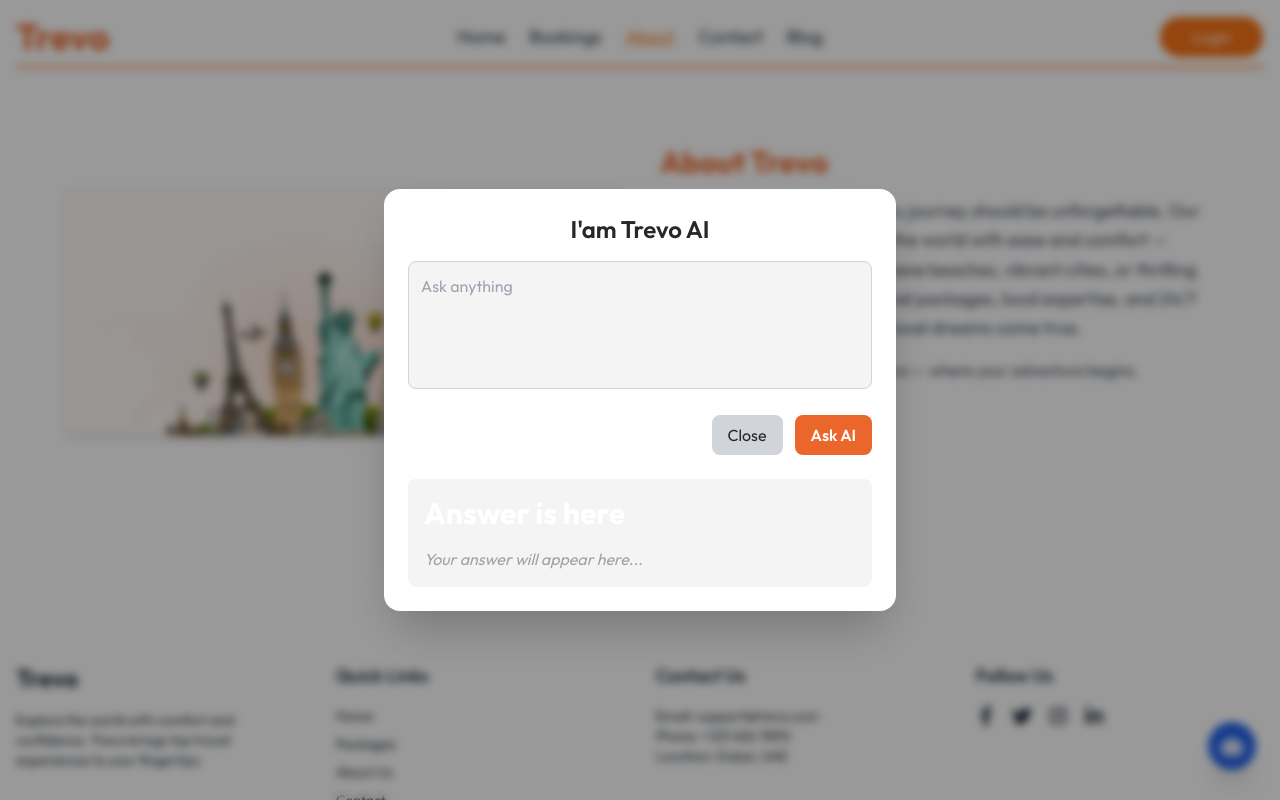
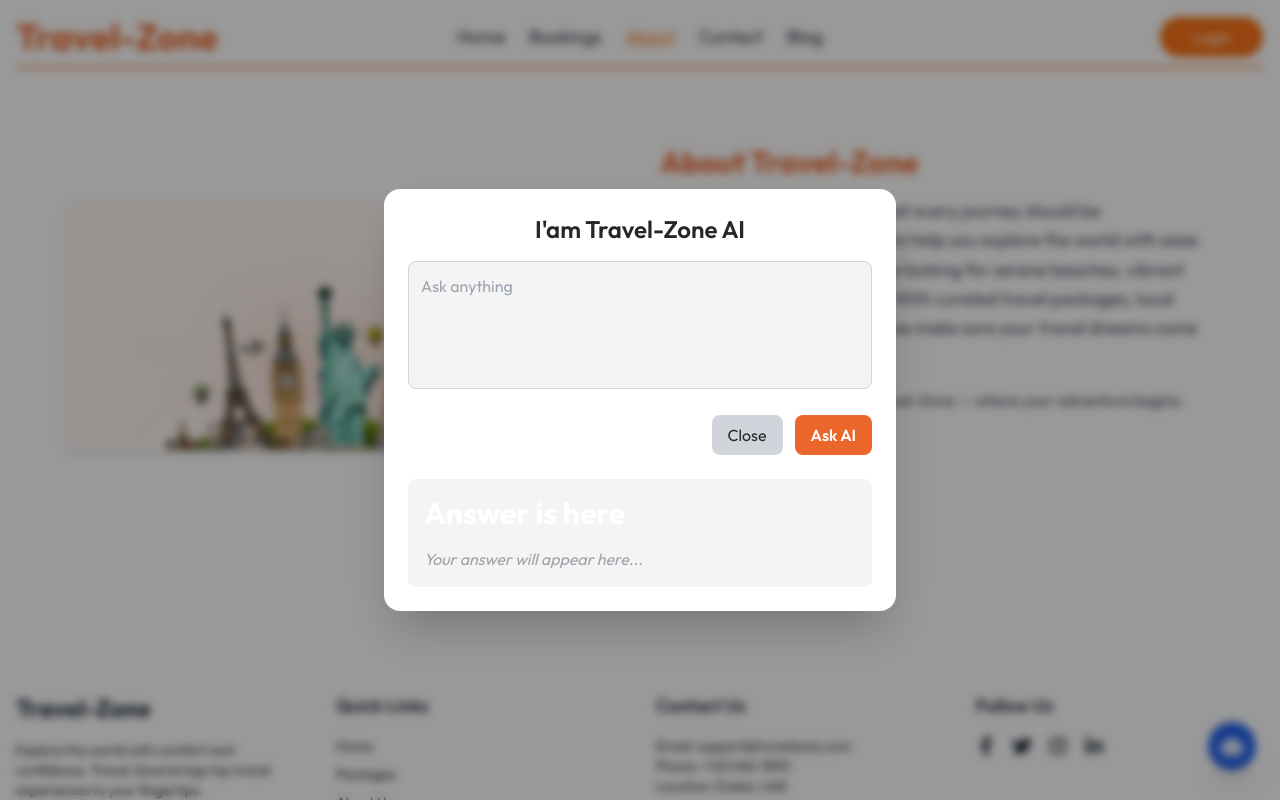
Before and after one commit to Ruthreshjp/tour-app, a React (Vite) app in the folder client/: page /about in a window 1280 px wide. Both pictures are taken after a click on the button 1232 px from the left and 750 px from the top of the page. Shown: the top 800 px of the page. Built offline with nearby package versions, Linux system fonts and the light colour scheme; no server answers.

Commit message:
frontend update

```diff
--- a/client/index.html
+++ b/client/index.html
@@ -5,7 +5,7 @@
     <link rel="icon" type="image/svg+xml" href="/vite.svg" />
     <link rel="icon" href="./favicon.ico" />
     <meta name="viewport" content="width=device-width, initial-scale=1.0" />
-    <title>Trevo- Travel And Tourism</title>
+    <title>Travel Zone- Travel And Tourism</title>
   </head>
   <body>
     <div id="root"></div>
@@ -17,5 +17,3 @@
     ></script> -->
   </body>
 </html>
-
-AIzaSyAQZL2LmAhV1DKcj22X3ICe0F97C2vLmHU
--- a/client/src/pages/About.jsx
+++ b/client/src/pages/About.jsx
@@ -19,10 +19,10 @@ const About = () => {
           {/* Right Text Section */}
           <div className="w-full md:w-1/2 text-center md:text-left">
             <h2 className="text-3xl font-bold text-[#EB662B] mb-4">
-              About Trevo
+              About Travel-Zone
             </h2>
             <p className="text-gray-700 text-lg leading-relaxed">
-              At <span className="font-semibold text-[#EB662B]">Trevo</span>, we
+              At <span className="font-semibold text-[#EB662B]">Travel-Zone</span>, we
               believe that every journey should be unforgettable. Our mission is
               to help you explore the world with ease and comfort — whether
               you're looking for serene beaches, vibrant cities, or thrilling
@@ -30,7 +30,7 @@ const About = () => {
               24/7 support, we make sure your travel dreams come true.
             </p>
             <p className="text-gray-700 mt-4">
-              Start your journey today with Trevo — where your adventure begins.
+              Start your journey today with Travel-Zone — where your adventure begins.
             </p>
             <button
               onClick={() => navigate("/search")}
--- a/client/src/pages/Blog.jsx
+++ b/client/src/pages/Blog.jsx
@@ -14,7 +14,7 @@ const Blog = () => {
           animate={{ opacity: 1, y: 0 }}
           transition={{ duration: 1 }}
         >
-          Welcome to Trevo Blog
+          Welcome to Travel-Zone Blog
         </motion.h1>
 
         <div className="grid grid-cols-1 sm:grid-cols-2 lg:grid-cols-3 gap-8">
--- a/client/src/pages/Home.jsx
+++ b/client/src/pages/Home.jsx
@@ -107,7 +107,7 @@ const Home = () => {
             Discover the World, One Journey at a Time
           </h1>
           <h1 className="text-white text-sm text-center xsm:text-lg font-semibold">
-            Make Your Travel Dream Come True With Trevo
+            Make Your Travel Dream Come True With Travel-Zone
           </h1>
           <div className="w-full flex justify-center items-center gap-2 mt-8">
             <input
--- a/client/src/pages/Login.jsx
+++ b/client/src/pages/Login.jsx
@@ -55,7 +55,7 @@ const Login = () => {
         <div className=" rounded-md w-[90%] bg-white md:w-[60%] mx-auto flex flex-col gap-6">
           {/* Centered Heading */}
           <h1 className="text-center text-lg mt-6 font-medium md:text-3xl md:font-bold text-gray-800">
-            Welcome to <span className="text-[#6358DC]">Trevo</span>
+            Welcome to <span className="text-[#6358DC]">Travel-Zone</span>
           </h1>
 
           {/* Form + Image Box */}
--- a/client/src/pages/Signup.jsx
+++ b/client/src/pages/Signup.jsx
@@ -76,7 +76,7 @@ const Signup = () => {
         <div className="w-[90%] bg-white md:w-[60%] mx-auto flex flex-col  rounded-md gap-6">
           {/* Centered Heading */}
           <h1 className="text-center text-lg mt-6 font-medium md:text-3xl md:font-bold text-gray-800">
-            Signup into <span className="text-[#FF7D68]">Trevo</span>
+            Signup into <span className="text-[#FF7D68]">Travel-Zone</span>
           </h1>
 
           {/* Form + Image Box */}
--- a/client/src/pages/components/AskAIModal.jsx
+++ b/client/src/pages/components/AskAIModal.jsx
@@ -27,7 +27,7 @@ const AskAIModal = ({
     <div className="fixed inset-0 z-50 flex items-center justify-center bg-black bg-opacity-40 backdrop-blur-sm">
       <div className="bg-white dark:bg-zinc-900 p-6 rounded-2xl shadow-2xl w-[90%] max-w-lg relative animate-fade-in-up">
         <h2 className="text-2xl font-semibold mb-4 text-center text-zinc-800 dark:text-zinc-100">
-          I'am Trevo AI
+          I'am Travel-Zone AI
         </h2>
         <textarea
           value={prompt}
--- a/client/src/pages/components/Footer.jsx
+++ b/client/src/pages/components/Footer.jsx
@@ -11,9 +11,9 @@ const Footer = () => {
       <div className="max-w-7xl mx-auto px-4 grid grid-cols-1 md:grid-cols-4 gap-8">
         {/* Brand */}
         <div>
-          <h2 className="text-2xl font-bold mb-4">Trevo</h2>
+          <h2 className="text-2xl font-bold mb-4">Travel-Zone</h2>
           <p className="text-sm">
-            Explore the world with comfort and confidence. Trevo brings top
+            Explore the world with comfort and confidence. Travel-Zone brings top
             travel experiences to your fingertips.
           </p>
         </div>
@@ -48,7 +48,7 @@ const Footer = () => {
         {/* Contact */}
         <div>
           <h3 className="text-lg font-semibold mb-4">Contact Us</h3>
-          <p className="text-sm">Email: support@trevo.com</p>
+          <p className="text-sm">Email: support@travelzone.com</p>
           <p className="text-sm">Phone: +123 456 7890</p>
           <p className="text-sm">Location: Dubai, UAE</p>
         </div>
@@ -74,7 +74,7 @@ const Footer = () => {
       </div>
 
       <div className="mt-10 text-center text-sm border-t border-white/30 pt-4">
-        © {new Date().getFullYear()} Trevo. All rights reserved.
+        © {new Date().getFullYear()} Travel-Zone. All rights reserved.
       </div>
     </footer>
   );
--- a/client/src/pages/components/Header.jsx
+++ b/client/src/pages/components/Header.jsx
@@ -22,7 +22,7 @@ const Header = () => {
             {/* Logo */}
             <div className="flex-1">
               <Link to={`/`} onClick={() => handleLinkClick("/")}>
-                <h1 className="text-4xl font-bold text-[#EB662B]">Trevo</h1>
+                <h1 className="text-4xl font-bold text-[#EB662B]">Travel-Zone</h1>
               </Link>
             </div>
 
```
